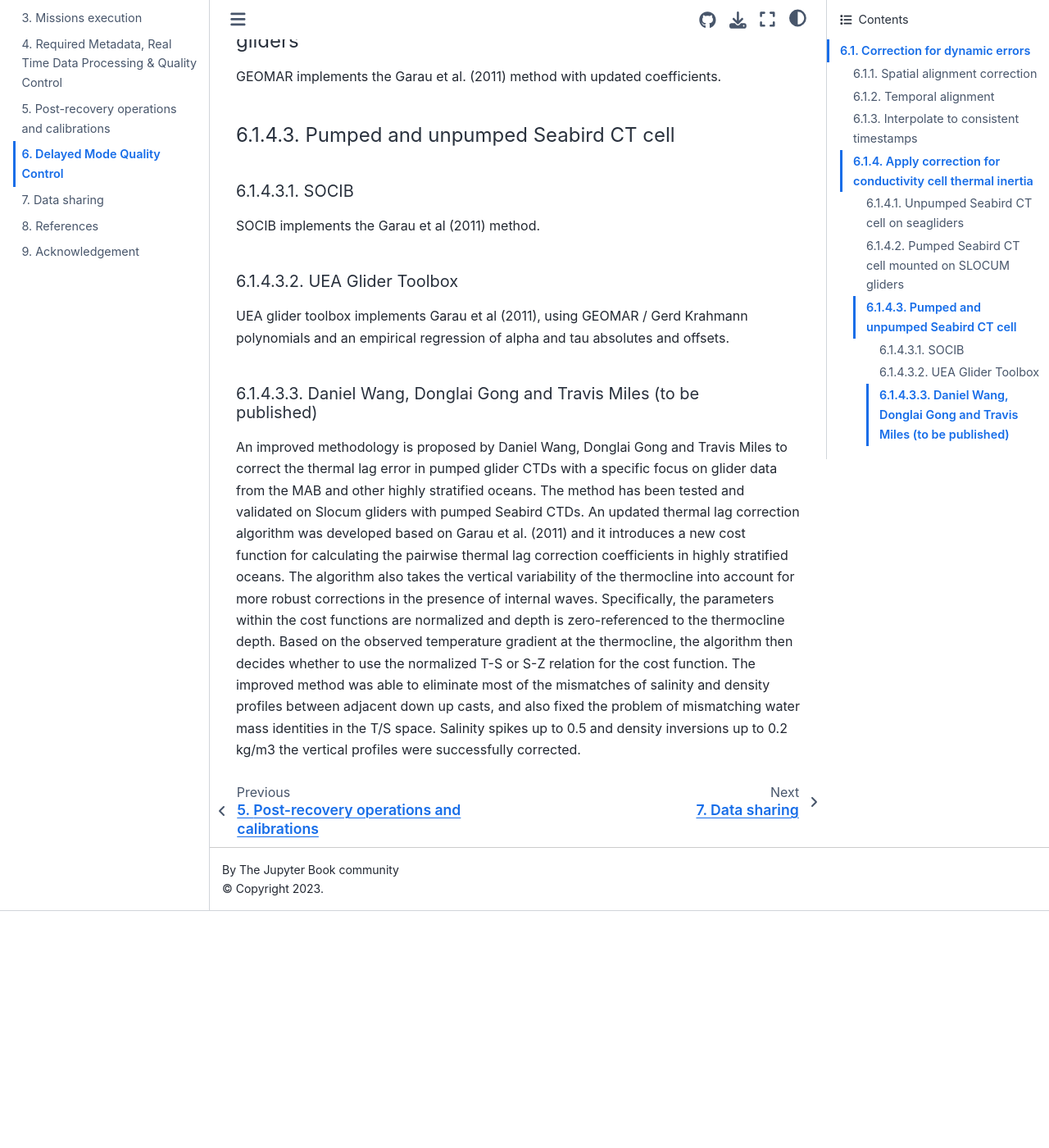
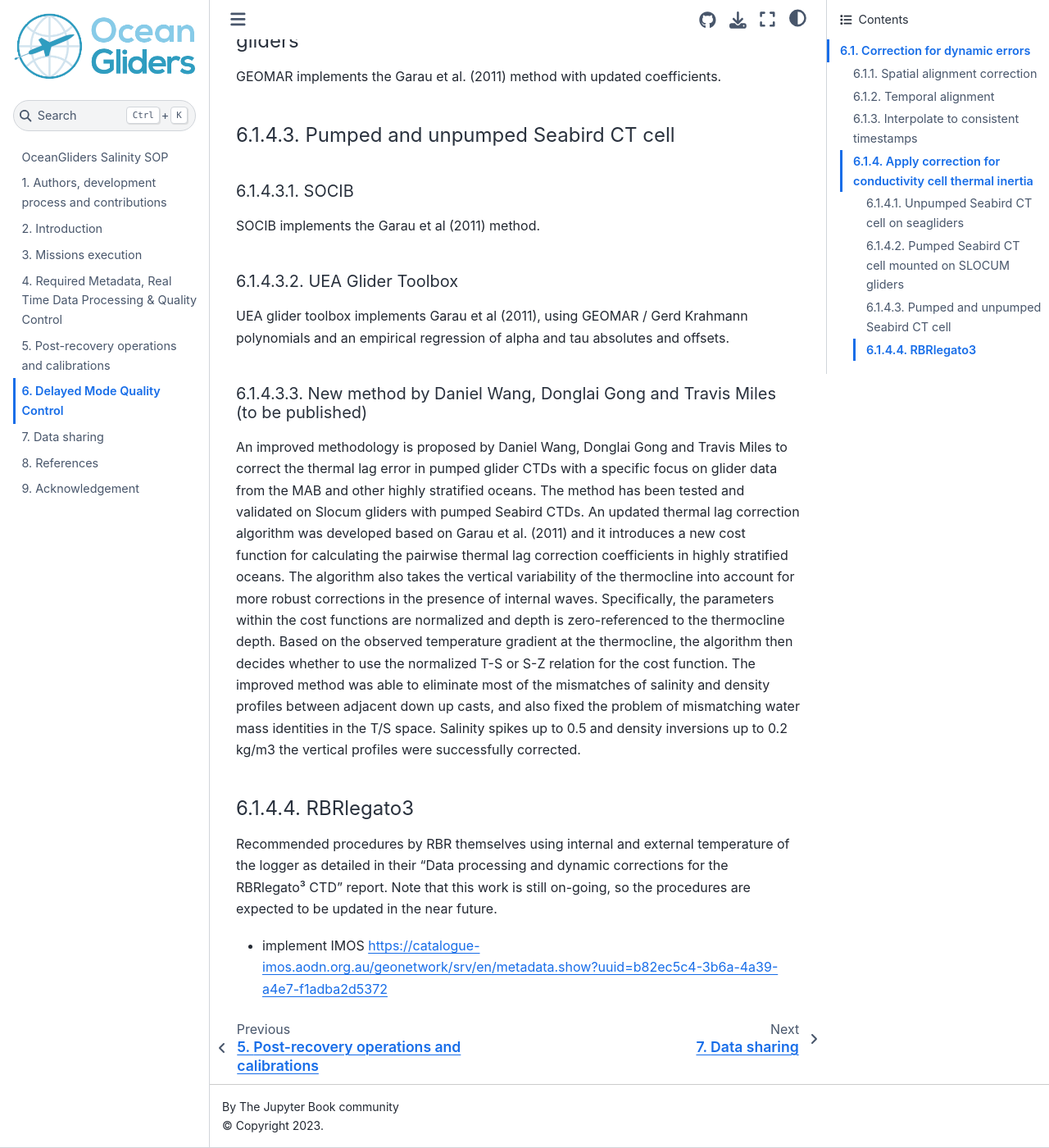
Before and after one commit to OceanGlidersCommunity/Salinity_SOP, a Jupyter Book: the page built from sections/salinity_dmqc.md, in a window 1280 px wide and 1400 px high, scrolled down 2620 px. Shown: the whole window at 82% size. Built offline with Jupyter Book 1.0.4 settings and Sphinx 7.4.7 and the Sphinx Book theme 1.1.4, drawn with Linux system fonts in a browser that asks for light colours; pages that are not in the unit, such as notebooks, are missing from menus; before the commit the page ends 3731 px from its top, so only the background shows below that.

Commit message:
Update salinity_dmqc.md

```diff
--- a/sections/salinity_dmqc.md
+++ b/sections/salinity_dmqc.md
@@ -59,7 +59,7 @@ SOCIB implements the Garau et al (2011) method.
 ##### UEA Glider Toolbox
 UEA glider toolbox implements Garau et al (2011), using GEOMAR / Gerd Krahmann polynomials and an empirical regression of alpha and tau absolutes and offsets.
 
-##### Daniel Wang, Donglai Gong and Travis Miles (to be published)
+##### New method by Daniel Wang, Donglai Gong and Travis Miles (to be published)
 An improved methodology is proposed by Daniel Wang, Donglai Gong and Travis Miles to correct the thermal lag error in pumped glider CTDs with a specific focus on glider data from the MAB and other highly stratified oceans.
 The method has been tested and validated on Slocum gliders with pumped Seabird CTDs.
 An updated thermal lag correction algorithm was developed based on Garau et al. (2011) and it introduces a new cost function for calculating the pairwise thermal lag correction coefficients in highly stratified oceans.
@@ -68,3 +68,9 @@ Specifically, the parameters within the cost functions are normalized and depth
 Based on the observed temperature gradient at the thermocline, the algorithm then decides whether to use the normalized T-S or S-Z relation for the cost function.
 The improved method was able to eliminate most of the mismatches of salinity and density profiles between adjacent down up casts, and also fixed the problem of mismatching water mass identities in the T/S space.
 Salinity spikes up to 0.5 and density inversions up to 0.2 kg/m3 the vertical profiles were successfully corrected.
+
+#### RBRlegato3
+Recommended procedures by RBR themselves using internal and external temperature of the logger as detailed in their “Data processing and dynamic corrections for the RBRlegato³ CTD” report.
+Note that this work is still on-going, so the procedures are expected to be updated in the near future.
+
+- implement IMOS https://catalogue-imos.aodn.org.au/geonetwork/srv/en/metadata.show?uuid=b82ec5c4-3b6a-4a39-a4e7-f1adba2d5372
```
